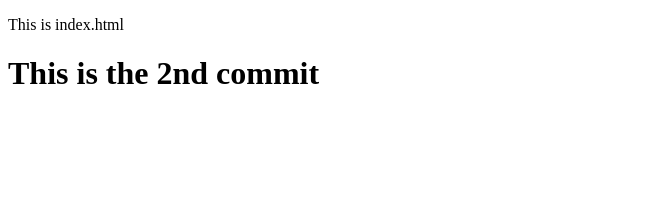
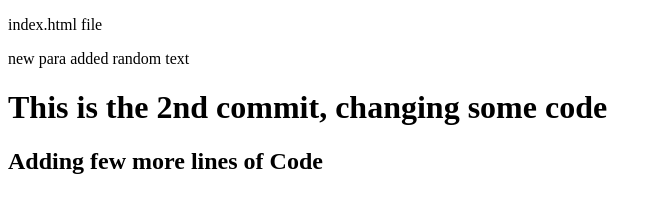
Before and after one commit to SrbhBrudite/GitExercise1, a plain HTML site: page index.html in a window 1280 px wide. Shown: the whole page, without its empty margins (0-662 px from the left). Drawn offline with Linux system fonts and the light colour scheme.

Commit message:
Update index.html

```diff
--- a/index.html
+++ b/index.html
@@ -6,7 +6,8 @@
     <title>Document</title>
 </head>
 <body>
-    <p>This is index.html</p>
-    <h1>This is the 2nd commit</h1>
+    <p>index.html file</p><p>new para added random text</p>
+    <h1>This is the 2nd commit, changing some code</h1>
+    <h2>Adding few more lines of Code<h2>
 </body>
 </html>
```
